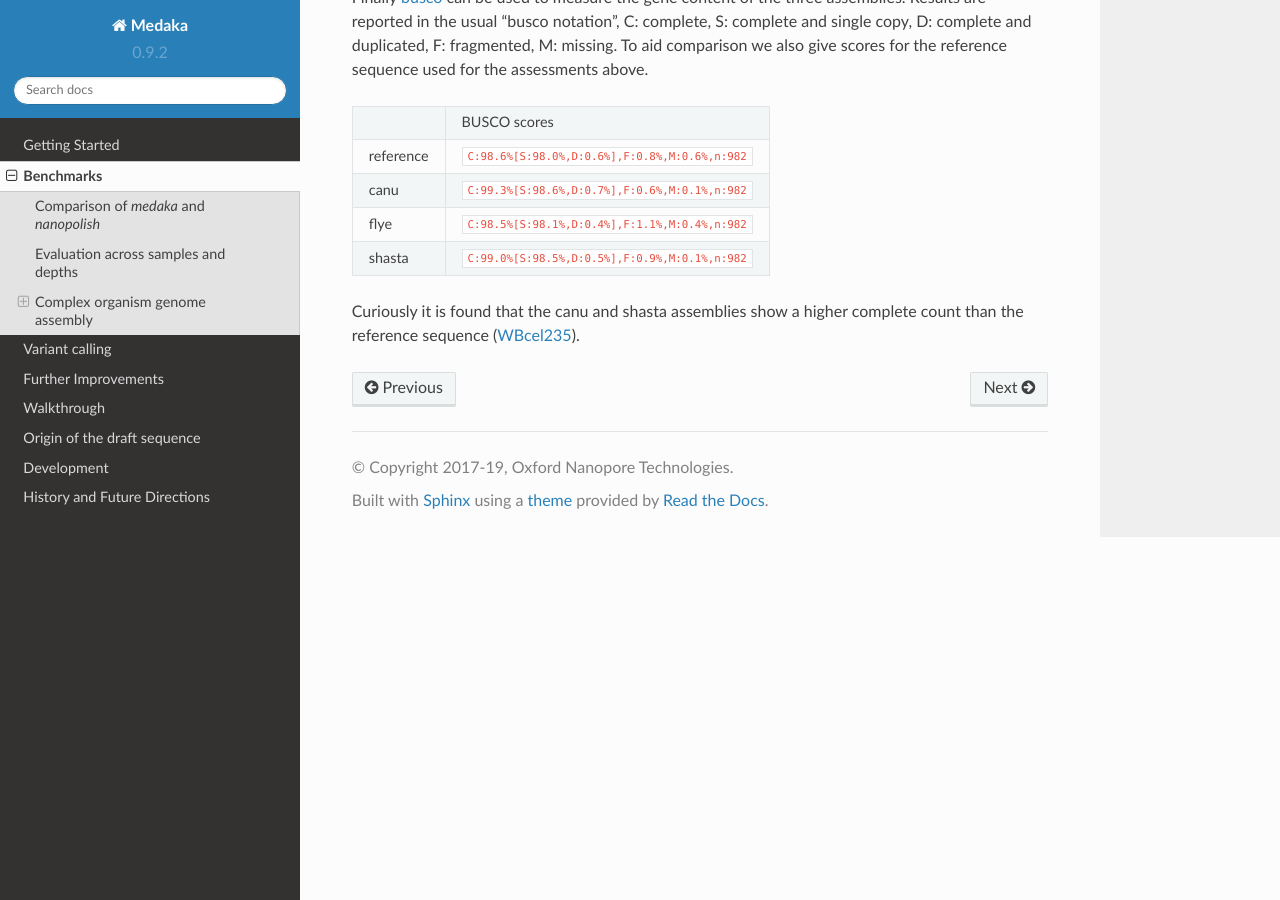
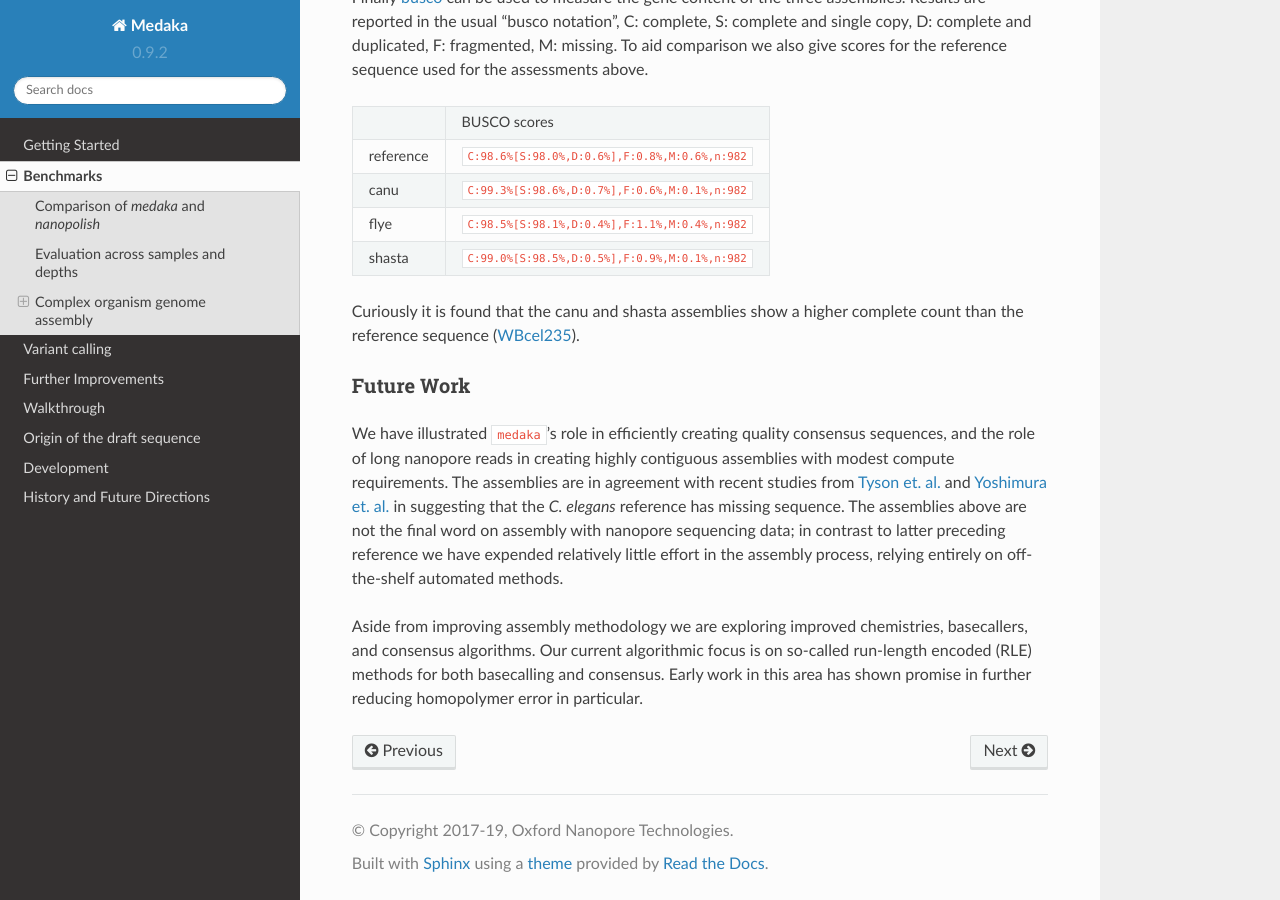
Before and after one commit to nanoporetech/medaka, a Sphinx documentation site: the page built from docs/benchmarks.rst, in a window 1280 px wide and 900 px high, scrolled down 3284 px. Built offline with Sphinx 7.4.7 and the Read the Docs theme 2.0.0, drawn with Linux system fonts in a browser that asks for light colours; pages that are not in the unit, such as notebooks, are missing from menus; some of the changed text lies outside the part shown.

Commit message:
Benchmarks review

```diff
--- a/docs/benchmarks.rst
+++ b/docs/benchmarks.rst
@@ -67,9 +67,9 @@ Evaluation across samples and depths
 ------------------------------------
 
 The comparison below illustrates results at various coverage depths for a
-collection of further organisms. Assemblies were performed as above with
-canu and racon, using the ``Guppy v3.0.3`` high accuracy basecaller and
-``medaka v0.6.5``.
+collection of further organisms using the R9.4.1 pore. Assemblies were
+performed as above with canu and racon, using the ``Guppy v3.0.3`` high accuracy
+basecaller and ``medaka v0.6.5``.
 
 .. image:: images/cov_acc.png
     :align: center
@@ -83,8 +83,8 @@ dataset, with median read length of 34kb (all reads >20kb) using the
 `flye <https://github.com/fenderglass/Flye>`_ and
 `shasta <https://github.com/chanzuckerberg/shasta>`_ assemblers.
 In this experiment, training sets for flip-flop basecallers and medaka models
-included a subset of the *C. elegans* genome. Medaka was applied to drafts direct from
-the assemblers *with no additional racon consensus polishing*.
+included a subset of the *C. elegans* genome. For brevity ``medaka`` was
+applied to drafts direct from the assemblers *with no intermediate racon consensus polishing*.
 
 
 Assembly metrics
@@ -166,3 +166,22 @@ used for the assessments above.
 
 Curiously it is found that the canu and shasta assemblies show a higher complete count than
 the reference sequence (`WBcel235 <https://www.ncbi.nlm.nih.gov/assembly/GCF_000002985.6/>`_).
+
+
+Future Work
+***********
+
+We have illustrated ``medaka``'s role in efficiently creating quality consensus
+sequences, and the role of long nanopore reads in creating highly contiguous assemblies
+with modest compute requirements. The assemblies are in agreement with recent studies
+from `Tyson et. al. <https://genome.cshlp.org/content/12/5/669.full.html>`_ and
+`Yoshimura et. al. <https://genome.cshlp.org/content/29/6/1009.full>`_ in suggesting
+that the *C. elegans* reference has missing sequence. The assemblies above are not the
+final word on assembly with nanopore sequencing data; in contrast to latter preceding
+reference we have expended relatively little effort in the assembly process, relying
+entirely on off-the-shelf automated methods.
+
+Aside from improving assembly methodology we are exploring improved chemistries,
+basecallers, and consensus algorithms. Our current algorithmic focus is on so-called
+run-length encoded (RLE) methods for both basecalling and consensus. Early work
+in this area has shown promise in further reducing homopolymer error in particular.
--- a/docs/snp.rst
+++ b/docs/snp.rst
@@ -16,8 +16,8 @@ repeat regions as defined by the
 Variants were filtered by their ``QUAL`` values (separately for SNP and Indel classes)
 to maximise the F1 score.
 
-v0.9.3 SNP and Indel calling
-----------------------------
+SNP and Indel calling
+---------------------
 
 *October 2019*
 
```
Also changed, not shown: other parts of docs/benchmarks.rst (+1 -1 lines), docs/future.rst (+5 -7 lines).
